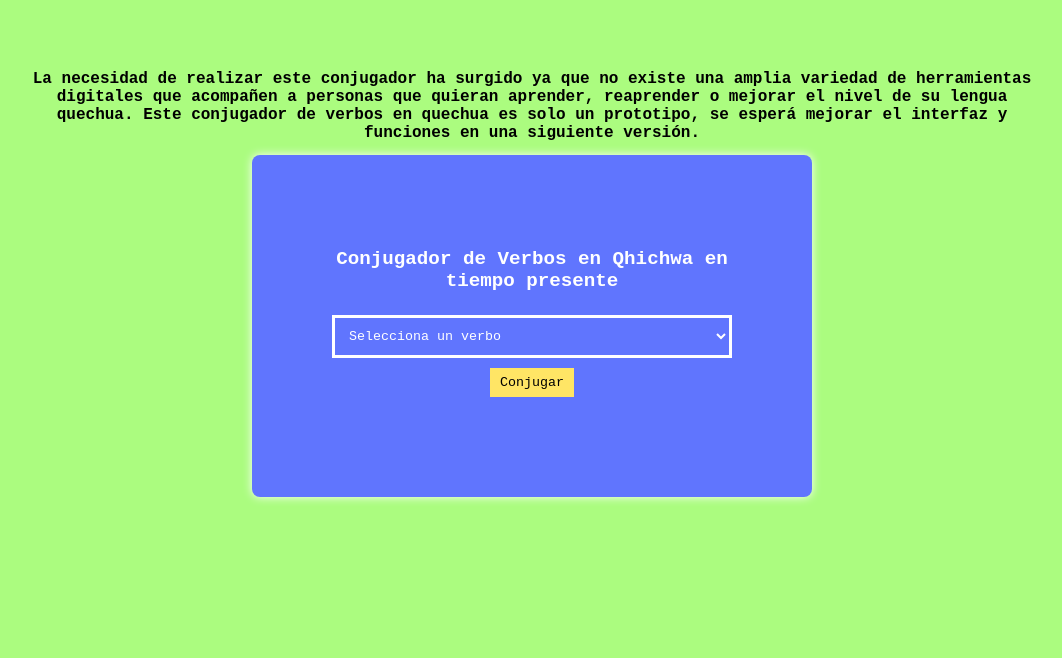
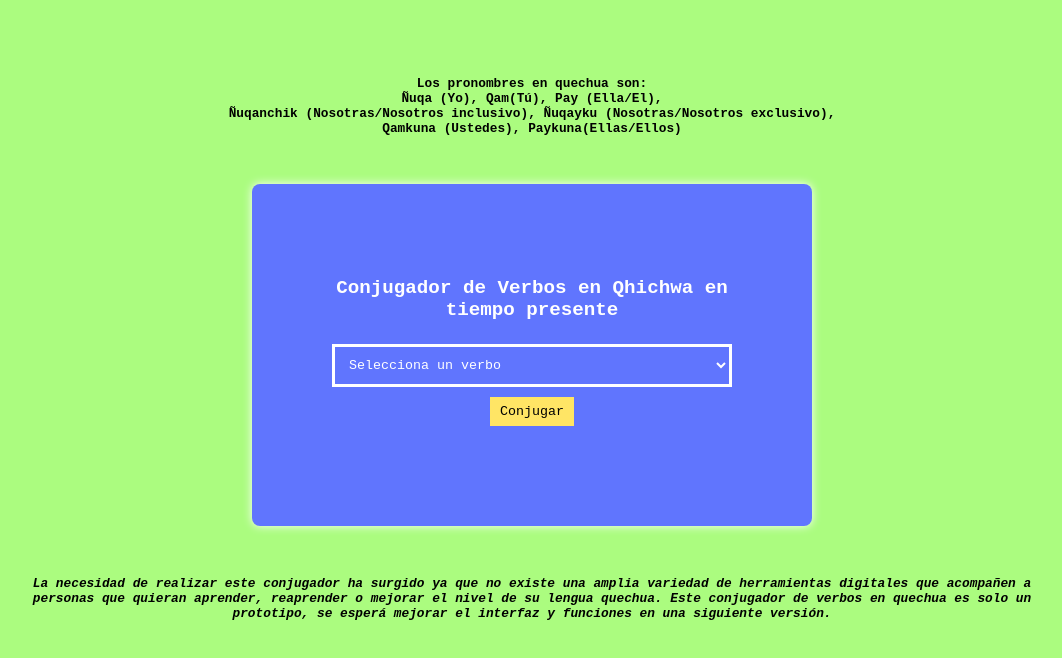
Before and after one commit to nophuyu/Conjugador-verbos-en-quechua-, a plain HTML site: page index.html in a window 1280 px wide. Shown: the whole page, without its empty margins (108-1170 px from the left). Drawn offline with Linux system fonts and the light colour scheme.

Commit message:
cambio color

```diff
--- a/index.html
+++ b/index.html
@@ -4,14 +4,15 @@
     <meta charset="UTF-8">
     <meta name="viewport" content="width=device-width, initial-scale=1.0">
     <link type="text/css" rel="stylesheet" href="style.css">
-    <h2> La necesidad de realizar este conjugador ha surgido ya que no existe una amplia variedad de herramientas
-        digitales que acompañen a personas que quieran
-        aprender, reaprender o mejorar el nivel de su lengua quechua.
-        Este conjugador de verbos en quechua es solo un prototipo, se esperá mejorar el interfaz y funciones en una
-        siguiente versión.
+    <br>
+    <h2>Los pronombres en quechua son: <br>
+        Ñuqa (Yo), Qam(Tú), Pay (Ella/El), <br> Ñuqanchik
+        (Nosotras/Nosotros
+        inclusivo),
+        Ñuqayku (Nosotras/Nosotros exclusivo), <br> Qamkuna (Ustedes), Paykuna(Ellas/Ellos) </h2>
 
     </h2>
-
+    <br />
     <title>Conjugador de verbos en quechua en tiempo presente</title>
 </head>
 
@@ -31,6 +32,7 @@
             <option value="muna">Amar-Querer</option>
             <option value="uqlla">Abrazar</option>
             <option value="much'a">Besar</option>
+            <option value="chiqni">Odiar</option>
             <option value="qillqasssss">Escribir</option>
             <option value="upya">Tomar</option>
             <option value="picha">Barrer</option>
@@ -73,11 +75,26 @@
             <option value="suwa">Robar</option>
             <option value="phinki">Saltar</option>
             <option value="kuchu">Cortar</option>
+            <option value="taka">Golpear</option>
+            <option value="qu">Dar</option>
+            <option value="maña">Prestar</option>
+            <option value="qunqa">Olvidar</option>
+            <option value="riqsi">Conocer</option>
         </select>
         <button id="conjugateButton">Conjugar</button>
         <div id="conjugationResult"></div>
     </div>
     <script src="script.js"></script>
+
+    <h2> <i>La necesidad de realizar este conjugador ha surgido ya que no existe una amplia variedad de herramientas
+            digitales que acompañen a personas que quieran
+            aprender, reaprender o mejorar el nivel de su lengua quechua.
+            Este conjugador de verbos en quechua es solo un prototipo, se esperá mejorar el interfaz y funciones en una
+            siguiente versión.</i>
+
+    </h2>
+
+
 </body>
 
 </html>
--- a/script.js
+++ b/script.js
@@ -24,5 +24,5 @@ function conjugarVerboEnPresente(verbo) {
     // Escribir  lógica de conjugación del verbo en presente
     //  Incluir reglas para verbos regulares e irregulares ¿?
     // Devolver el resultado conjugado
-    return `Ñuqa ${verbo}ni, Qam ${verbo}nki, Pay ${verbo}n, Ñuqanchik ${verbo}nchik, Qamkuna ${verbo}nkichik, Paykuna ${verbo}nku`;
+    return `Ñuqa ${verbo}ni, Qam ${verbo}nki, Pay ${verbo}n, Ñuqanchik ${verbo}nchik, Ñuqayku ${verbo}yku, Qamkuna ${verbo}nkichik, Paykuna ${verbo}nku`;
 }
--- a/style.css
+++ b/style.css
@@ -8,8 +8,9 @@ body {
 
 h2 {
     color: black;
-    font-size: 1rem;
-    margin-top: 70px;
+    font-size: 0.8rem;
+    margin-top: 50px;
+    margin-bottom: 30px;
     margin-left: 10%;
     margin-right: 10%;
 }
@@ -54,7 +55,7 @@ button {
 }
 
 button:hover {
-    background-color: #ff3ae5;
+    background-color: #9fff6c;
 }
 
 #conjugationResult {
```
